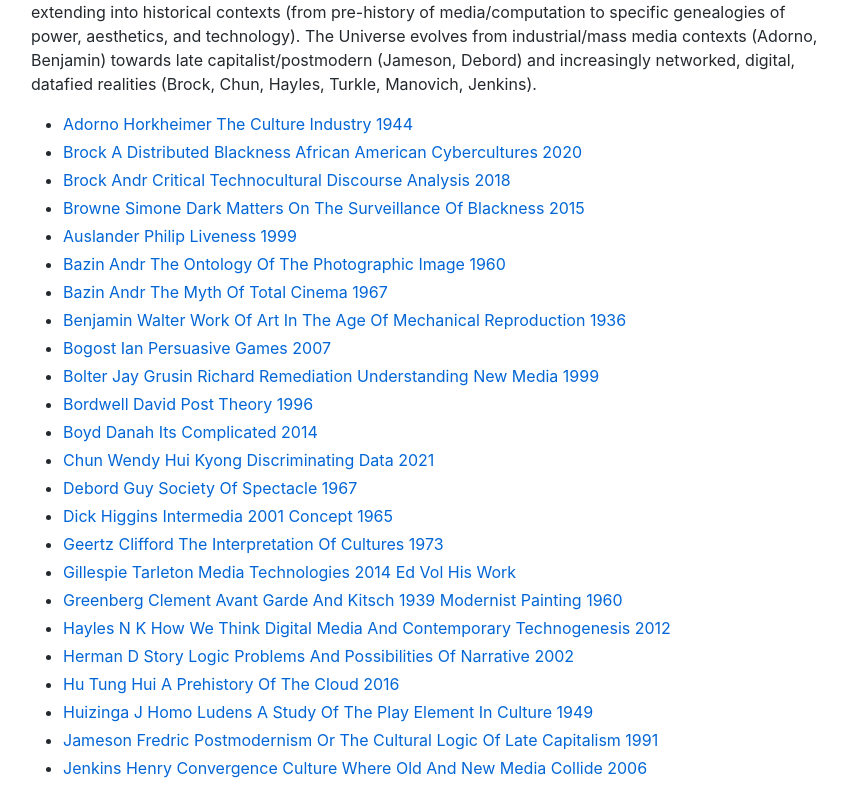
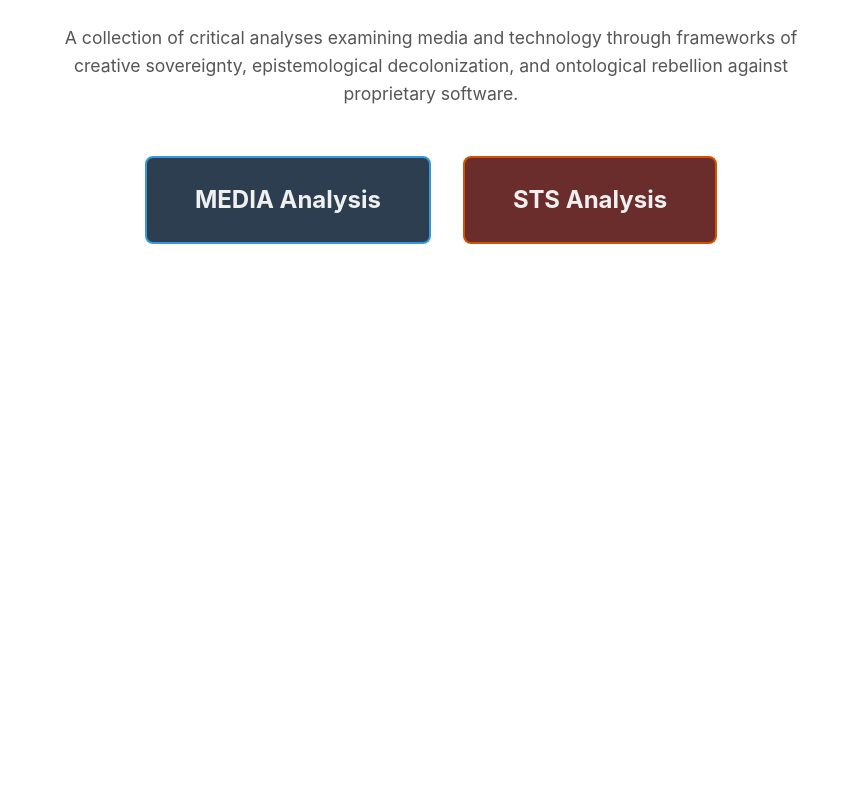
Before and after one commit to hartswf0/quasten-sts, a plain HTML site: page index.html in a window 1280 px wide. Shown: the part 135-923 px from the top of the page, without its empty margins (209-1056 px from the left). After the commit the page ends 800 px from the top, so only its background shows below. Drawn offline with Linux system fonts and the light colour scheme.

Commit message:
Add portal page, rename MEDIA index, and add STS analysis files

```diff
--- a/index.html
+++ b/index.html
@@ -3,52 +3,86 @@
 <head>
     <meta charset="UTF-8">
     <meta name="viewport" content="width=device-width, initial-scale=1.0">
-    <title>MEDIA Analysis Index</title>
+    <title>Quasten Analysis Portal</title>
     <link rel="stylesheet" href="style.css">
+    <style>
+        /* Portal-specific styling */
+        .portal-container {
+            max-width: 800px;
+            margin: 0 auto;
+            padding: 2rem;
+            text-align: center;
+        }
+
+        .portal-heading {
+            margin-bottom: 2rem;
+        }
+
+        .portal-buttons {
+            display: flex;
+            justify-content: center;
+            gap: 2rem;
+            margin-top: 3rem;
+        }
+
+        .portal-button {
+            display: inline-block;
+            padding: 1.5rem 3rem;
+            background-color: #333;
+            color: #f0f0f0;
+            text-decoration: none;
+            border-radius: 8px;
+            font-size: 1.5rem;
+            font-weight: bold;
+            transition: all 0.3s ease;
+            border: 2px solid transparent;
+        }
+
+        .portal-button:hover {
+            transform: translateY(-5px);
+            box-shadow: 0 10px 20px rgba(0,0,0,0.1);
+        }
+
+        .media-button {
+            background-color: #2c3e50;
+            border-color: #3498db;
+        }
+
+        .media-button:hover {
+            background-color: #34495e;
+        }
+
+        .sts-button {
+            background-color: #6b2c2c;
+            border-color: #d35400;
+        }
+
+        .sts-button:hover {
+            background-color: #7f3636;
+        }
+
+        .description {
+            margin: 2rem 0;
+            font-size: 1.1rem;
+            line-height: 1.6;
+            color: #555;
+        }
+    </style>
 </head>
 <body>
-    <div class="container">
-        <h1>MEDIA Analysis Index</h1>
-        <p>Primarily contemporary society, characterized by pervasive technological mediation, but dynamically extending into historical contexts (from pre-history of media/computation to specific genealogies of power, aesthetics, and technology). The Universe evolves from industrial/mass media contexts (Adorno, Benjamin) towards late capitalist/postmodern (Jameson, Debord) and increasingly networked, digital, datafied realities (Brock, Chun, Hayles, Turkle, Manovich, Jenkins).</p>
-        <ul>
-            <li><a href="1-adorno-horkheimer-the-culture-industry-1944.html">Adorno Horkheimer The Culture Industry 1944</a></li>
-            <li><a href="2-brock-a-distributed-blackness-african-american-cybercultures-2020.html">Brock A Distributed Blackness African American Cybercultures 2020</a></li>
-            <li><a href="3-brock-andr-critical-technocultural-discourse-analysis-2018.html">Brock Andr Critical Technocultural Discourse Analysis 2018</a></li>
-            <li><a href="4-browne-simone-dark-matters-on-the-surveillance-of-blackness-2015.html">Browne Simone Dark Matters On The Surveillance Of Blackness 2015</a></li>
-            <li><a href="5-auslander-philip-liveness-1999.html">Auslander Philip Liveness 1999</a></li>
-            <li><a href="6-bazin-andr-the-ontology-of-the-photographic-image-1960.html">Bazin Andr The Ontology Of The Photographic Image 1960</a></li>
-            <li><a href="7-bazin-andr-the-myth-of-total-cinema-1967.html">Bazin Andr The Myth Of Total Cinema 1967</a></li>
-            <li><a href="8-benjamin-walter-work-of-art-in-the-age-of-mechanical-reproduction-1936.html">Benjamin Walter Work Of Art In The Age Of Mechanical Reproduction 1936</a></li>
-            <li><a href="9-bogost-ian-persuasive-games-2007.html">Bogost Ian Persuasive Games 2007</a></li>
-            <li><a href="10-bolter-jay-grusin-richard-remediation-understanding-new-media-1999.html">Bolter Jay Grusin Richard Remediation Understanding New Media 1999</a></li>
-            <li><a href="11-bordwell-david-post-theory-1996.html">Bordwell David Post Theory 1996</a></li>
-            <li><a href="12-boyd-danah-its-complicated-2014.html">Boyd Danah Its Complicated 2014</a></li>
-            <li><a href="13-chun-wendy-hui-kyong-discriminating-data-2021.html">Chun Wendy Hui Kyong Discriminating Data 2021</a></li>
-            <li><a href="14-debord-guy-society-of-spectacle-1967.html">Debord Guy Society Of Spectacle 1967</a></li>
-            <li><a href="15-dick-higgins-intermedia-2001-concept-1965.html">Dick Higgins Intermedia 2001 Concept 1965</a></li>
-            <li><a href="16-geertz-clifford-the-interpretation-of-cultures-1973.html">Geertz Clifford The Interpretation Of Cultures 1973</a></li>
-            <li><a href="17-gillespie-tarleton-media-technologies-2014-ed-vol-his-work.html">Gillespie Tarleton Media Technologies 2014 Ed Vol His Work</a></li>
-            <li><a href="18-greenberg-clement-avant-garde-and-kitsch-1939-modernist-painting-1960.html">Greenberg Clement Avant Garde And Kitsch 1939 Modernist Painting 1960</a></li>
-            <li><a href="19-hayles-n-k-how-we-think-digital-media-and-contemporary-technogenesis-2012.html">Hayles N K How We Think Digital Media And Contemporary Technogenesis 2012</a></li>
-            <li><a href="20-herman-d-story-logic-problems-and-possibilities-of-narrative-2002.html">Herman D Story Logic Problems And Possibilities Of Narrative 2002</a></li>
-            <li><a href="21-hu-tung-hui-a-prehistory-of-the-cloud-2016.html">Hu Tung Hui A Prehistory Of The Cloud 2016</a></li>
-            <li><a href="22-huizinga-j-homo-ludens-a-study-of-the-play-element-in-culture-1949.html">Huizinga J Homo Ludens A Study Of The Play Element In Culture 1949</a></li>
-            <li><a href="23-jameson-fredric-postmodernism-or-the-cultural-logic-of-late-capitalism-1991.html">Jameson Fredric Postmodernism Or The Cultural Logic Of Late Capitalism 1991</a></li>
-            <li><a href="24-jenkins-henry-convergence-culture-where-old-and-new-media-collide-2006.html">Jenkins Henry Convergence Culture Where Old And New Media Collide 2006</a></li>
-            <li><a href="25-kay-and-goldberg-personal-dynamic-media-1977-repr-2003.html">Kay And Goldberg Personal Dynamic Media 1977 Repr 2003</a></li>
-            <li><a href="26-lakoff-and-johnson-metaphors-we-live-by-1980-repr-2003.html">Lakoff And Johnson Metaphors We Live By 1980 Repr 2003</a></li>
-            <li><a href="27-manovich-lev-the-language-of-new-media-2001.html">Manovich Lev The Language Of New Media 2001</a></li>
-            <li><a href="28-mcluhan-marshall-understanding-media-the-extensions-of-man-1964.html">Mcluhan Marshall Understanding Media The Extensions Of Man 1964</a></li>
-            <li><a href="29-mitchell-w-j-t-picture-theory-1994.html">Mitchell W J T Picture Theory 1994</a></li>
-            <li><a href="30-mulvey-laura-visual-pleasure-and-narrative-cinema-1975.html">Mulvey Laura Visual Pleasure And Narrative Cinema 1975</a></li>
-            <li><a href="31-murray-janet-hamlet-on-the-holodeck-1997-revised-2017.html">Murray Janet Hamlet On The Holodeck 1997 Revised 2017</a></li>
-            <li><a href="32-nelson-ted-computer-libdream-machines-excerpts-1974-repr-2003.html">Nelson Ted Computer Libdream Machines Excerpts 1974 Repr 2003</a></li>
-            <li><a href="33-raymond-williams-the-technology-and-the-society-1974-repr-2003.html">Raymond Williams The Technology And The Society 1974 Repr 2003</a></li>
-            <li><a href="34-schechner-richard-performance-studies-chapter-2-likely-what-is-performance.html">Schechner Richard Performance Studies Chapter 2 Likely What Is Performance</a></li>
-            <li><a href="35-sutton-smith-b-the-ambiguity-of-play-1997.html">Sutton Smith B The Ambiguity Of Play 1997</a></li>
-            <li><a href="36-turkle-s-life-on-the-screen-1995.html">Turkle S Life On The Screen 1995</a></li>
-            <li><a href="37-vannevar-bush-as-we-may-think-1945-repr-2003.html">Vannevar Bush As We May Think 1945 Repr 2003</a></li>
-        </ul>
+    <div class="portal-container">
+        <div class="portal-heading">
+            <h1>Reality Media Explorer</h1>
+            <p class="description">
+                A collection of critical analyses examining media and technology through frameworks of creative sovereignty,
+                epistemological decolonization, and ontological rebellion against proprietary software.
+            </p>
+        </div>
+
+        <div class="portal-buttons">
+            <a href="media_index.html" class="portal-button media-button">MEDIA Analysis</a>
+            <a href="sts/index.html" class="portal-button sts-button">STS Analysis</a>
+        </div>
     </div>
 </body>
 </html>
```
Also changed, not shown: media_index.html (added, +54 -0 lines).
